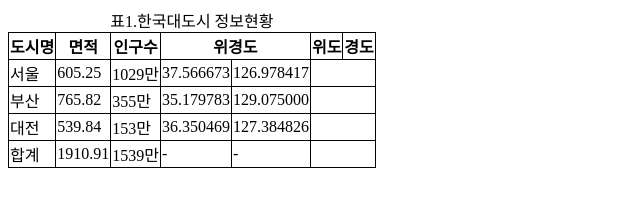
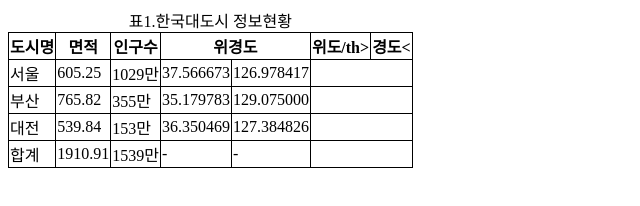
Before and after one commit to alswpghd10/alswpghd10.github.io, a plain HTML site: page advTable.html in a window 1280 px wide. Shown: the whole page, without its empty margins (0-640 px from the left). Drawn offline with Linux system fonts and the light colour scheme.

Commit message:
Update advTable.html

```diff
--- a/advTable.html
+++ b/advTable.html
@@ -10,7 +10,7 @@
 <table>
 <caption>표1.한국대도시 정보현황</caption>
 <thead>
-  <tr><th>도시명</th><th>면적</th><th>인구수</th><th colspan="2">위경도<th rowspan="2">위도<th rowspan="2">경도</th></th></th></tr>
+  <tr><th>도시명</th><th>면적</th><th>인구수</th><th colspan="2">위경도<th rowspan="2">위도/th><th rowspan="2">경도<</th></th></tr>
 </thead>
 <tbody>
   <tr><td>서울</td><td>605.25</td><td>1029만</td><td>37.566673</td><td>126.978417</td></tr>
```
